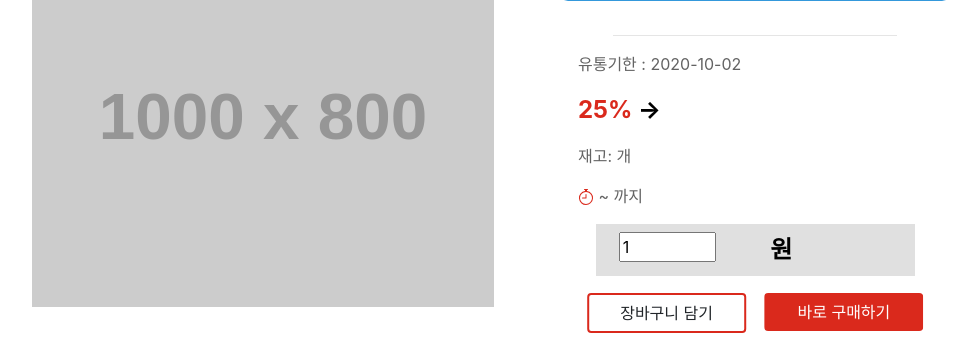
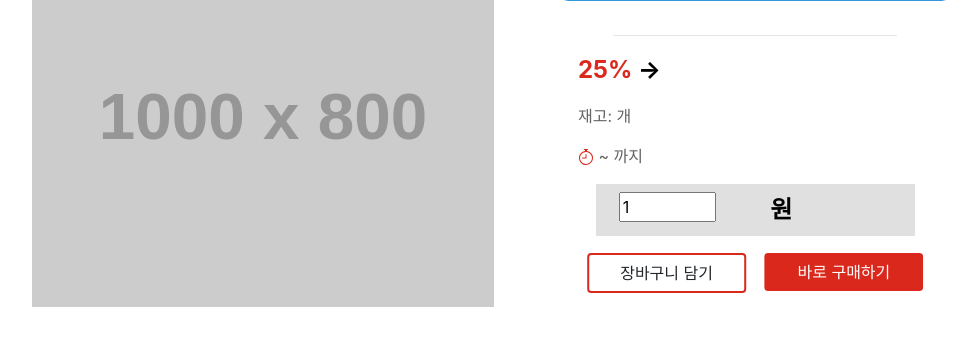
Before and after one commit to hyeoneedyou/lotteng, a Django app: template onSaleProduct/templates/show_on_sale_product_detail.html in a window 1280 px wide. Shown: the part 236-593 px from the top of the page, without its empty margins (131-1108 px from the left). Run offline with Django 3.2, Linux system fonts and the light colour scheme; the template is opened without the code that fills it, so the values that code supplies are empty; grey boxes labelled with a size stand in for pictures from a placeholder-image service; some libraries are stand-ins or nearby versions.

Commit message:
fix: 유통기한 삭제

```diff
--- a/onSaleProduct/templates/show_on_sale_product_detail.html
+++ b/onSaleProduct/templates/show_on_sale_product_detail.html
@@ -30,9 +30,6 @@ Lotteng
             </h3>
             {{product.product.sub_name}}
             <hr width="80%">
-            <p>
-              유통기한 : 2020-10-02
-            </p>
             <p>
               <span class="product-discount-ratio">
                 25%
```
